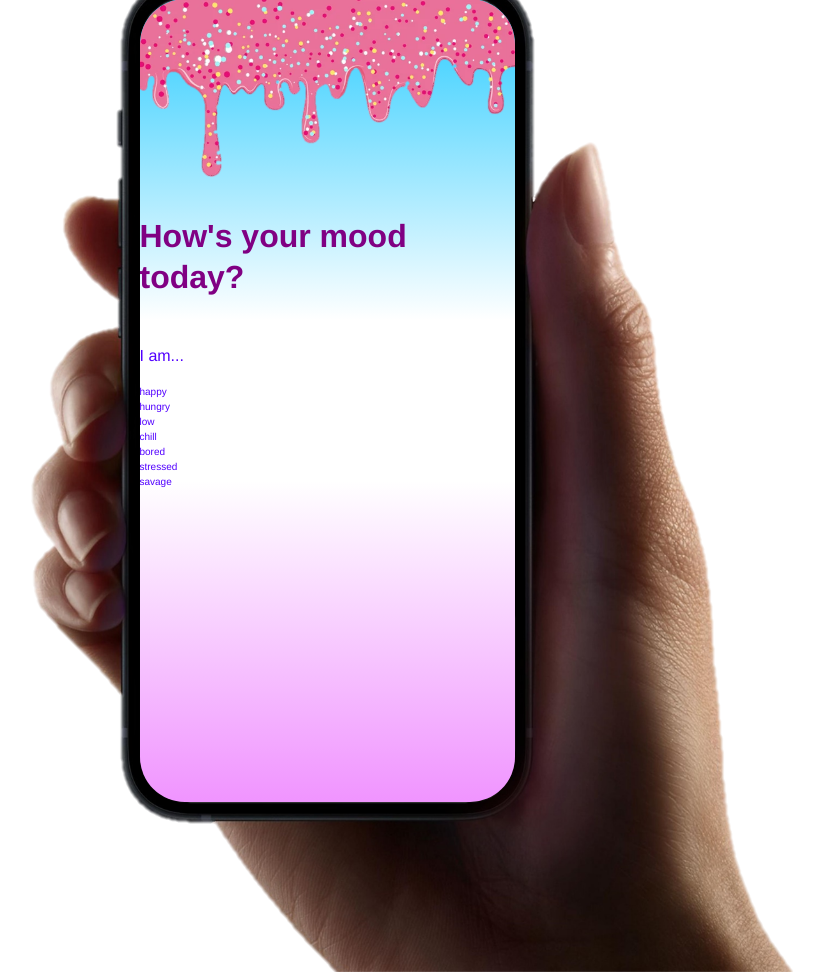
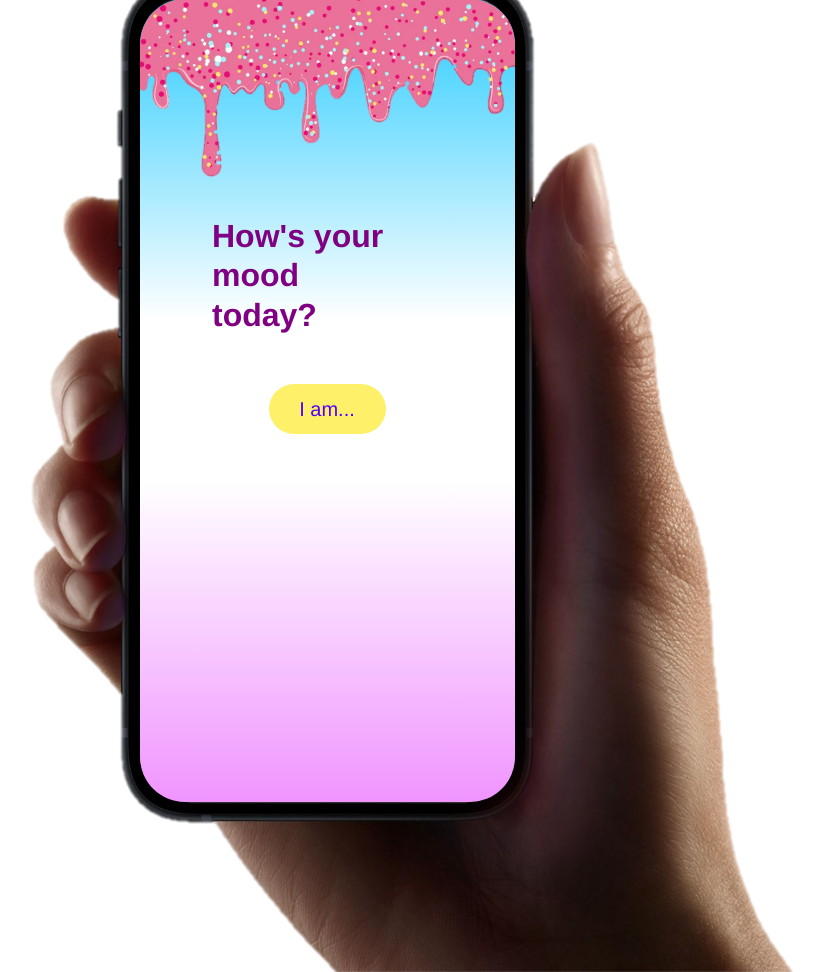
Before and after one commit to rohmantique/SSAFY-Final-Pjt, a Django app: page /movies/selectmood/ in a window 1280 px wide. Shown: the whole page, without its empty margins (313-1136 px from the left). Run offline with Django 3.2, Linux system fonts and the light colour scheme.

Commit message:
eunho/ select_mood.html

```diff
--- a/accounts/templates/accounts/login.html
+++ b/accounts/templates/accounts/login.html
@@ -21,8 +21,8 @@
   .logo {
     width: 92px;
     position: relative;
-    left: 78px;
-    top: 7px;
+    left: 83px;
+    top: 5px;
   }
 
   button {
--- a/accounts/templates/accounts/signup.html
+++ b/accounts/templates/accounts/signup.html
@@ -16,6 +16,10 @@
     font-size: 14px;
     margin-top: 16px;
     margin-bottom: 5px;
+  }
+
+  .header-width-control {
+    width: 219px;
   }
 {% endblock style %}
 
--- a/movies/templates/movies/detail.html
+++ b/movies/templates/movies/detail.html
@@ -3,7 +3,7 @@
 
 {% block style %}
   .background {
-    background: linear-gradient(#28CBFF 20%, white)
+    background: linear-gradient(#28CBFF, white 28%)
   }
 {% endblock style %}
 
--- a/movies/templates/movies/select_mood.html
+++ b/movies/templates/movies/select_mood.html
@@ -7,32 +7,111 @@
     background: linear-gradient(#28CBFF, white 40%, white 60%, #F094FF)
   }
 
+  .header-width-control{
+    width: 230px;
+  }
+
   .banner {
     border-radius: 45px;
   }
 
-  p, a {
+  a {
+    text-decoration: none;
     color: #5200FF !important;
+  }
+
+  ul {
+    margin: 0 !important;
+  }
+
+  .my-color {
+    color: #5200FF !important;
+    font-size: 20px;
     text-decoration: none;
+  }
+
+  .i-am {
+    padding: 10px;
+    margin: 0px;
+    background: #FFF069;
+    border-radius: 35px;
+    cursor: pointer !important;
+  }
+
+  .dropdown {
+    background: #FFF069;
+    border-radius: 35px;
+  }
+
+  .mood-item {
+    padding: 10px;
+  }
+
+  .odd {
+    background: #FF9141;
+  }
+
+  .edge-top {
+    border-top-left-radius: 35px;
+    border-top-right-radius: 35px;
+  }
+
+  .edge-bottom {
+    border-bottom-left-radius: 35px;
+    border-bottom-right-radius: 35px;
+  }
+
+  .m-fadeIn {
+    visibility: hidden;
+    opacity: 0;
+    transition: visibility 1.5s linear 300ms, opacity 300ms;
+  }
+
+  .m-fadeOut {
+    visibility: visible;
+    opacity: 1;
+    transition: visibility 1.5s linear 0ms, opacity 300ms;
   }
 {% endblock style %}
 
 {% block content %}
   <img src="{% static 'images/dripping_others.png' %}" alt="dripping effect" class="img-fluid banner">
-  <header class="mb-5">
-    <h2>How's your mood</h2>
-    <h2>today?</h2>
+  <header class="d-flex justify-content-center mb-5">
+    <div class="header-width-control">
+      <h2>How's your mood</h2>
+      <h2>today?</h2>
+    </div>
   </header>
 
-  <p>I am...</p>
-  <ul class="list-unstyled">
-    <li><a href="{% url 'movies:index' '1' %}">happy</a></li>
-    <li><a href="{% url 'movies:index' '2' %}">hungry</a></li>
-    <li><a href="{% url 'movies:index' '3' %}">low</a></li>
-    <li><a href="{% url 'movies:index' '4' %}">chill</a></li>
-    <li><a href="{% url 'movies:index' '5' %}">bored</a></li>
-    <li><a href="{% url 'movies:index' '6' %}">stressed</a></li>
-    <li><a href="{% url 'movies:index' '7' %}">savage</a></li>
-  </ul>
+  <main class="d-flex justify-content-center">
+    <div class="mood-select">
+      <p id="button" class="i-am my-color">I am...</p>
+      <ul id="dropdown" class="dropdown list-unstyled m-fadeIn">
+        <li class="mood-item odd edge-top"><a href="{% url 'movies:index' '1' %}" class="my-color">happy</a></li>
+        <li class="mood-item"><a href="{% url 'movies:index' '2' %}" class="my-color">hungry</a></li>
+        <li class="mood-item odd"><a href="{% url 'movies:index' '3' %}" class="my-color">low</a></li>
+        <li class="mood-item"><a href="{% url 'movies:index' '4' %}" class="my-color">chill</a></li>
+        <li class="mood-item odd"><a href="{% url 'movies:index' '5' %}" class="my-color">bored</a></li>
+        <li class="mood-item"><a href="{% url 'movies:index' '6' %}" class="my-color">stressed</a></li>
+        <li class="mood-item odd edge-bottom"><a href="{% url 'movies:index' '7' %}" class="my-color">savage</a></li>
+      </ul>
+    </div>
+  </main>
+{% endblock content %}
 
-{% endblock content %}
+{% block script %}
+  <script>
+    {% comment %} dropdown 클릭 시 나타내기 {% endcomment %}
+    const button = document.querySelector('p#button')
+
+    button.addEventListener('click', (e) => {
+      const dropdown = document.querySelector('ul#dropdown')
+      if (dropdown.classList.contains('m-fadeIn')) {
+        dropdown.classList.replace('m-fadeIn', 'm-fadeOut')
+      } else {
+        dropdown.classList.replace('m-fadeOut', 'm-fadeIn')
+      }
+    })
+
+  </script>
+{% endblock script %}
--- a/static/style.css
+++ b/static/style.css
@@ -5,7 +5,7 @@ body {
 h1 {
   color: #800083;
   font-weight: 750;
-  font-size: 2.5rem;
+  font-size: 38.5px;
 }
 
 h2 {
@@ -63,14 +63,17 @@ input {
   margin-top: 15px;
 }
 
-.header-width-control {
-  width: 219px;
-}
-
 ul {
   padding: 0 !important;
 }
+
 li {
   font-size: 10px;
   list-style-type: none;
+  color: #3F3F3F;
 }
+
+.mood-select {
+  width: 117px;
+  text-align: center;
+}
```
